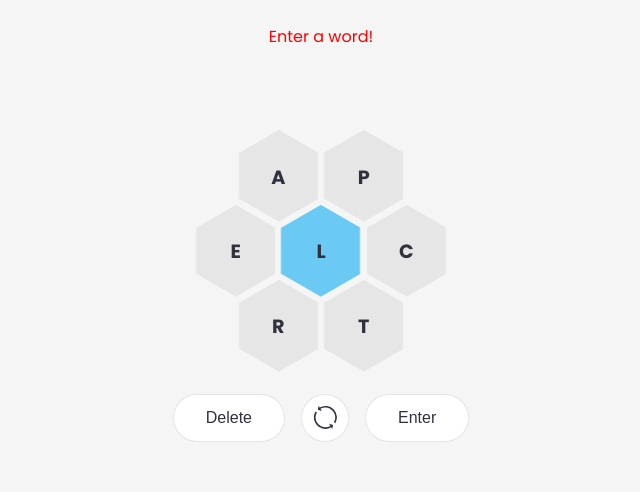
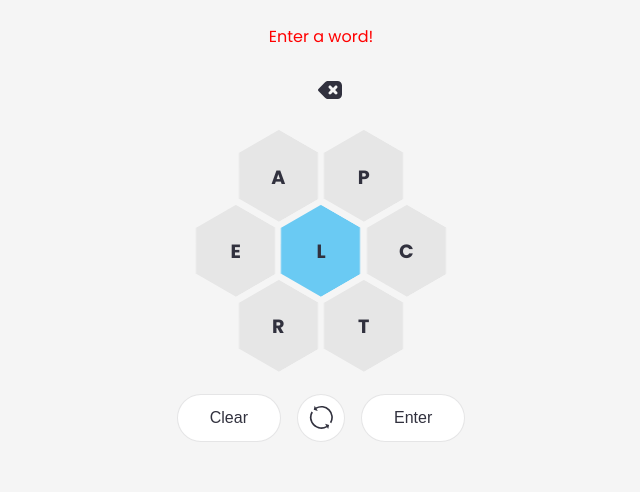
Before and after one commit to melerie/spelling-bee, a React (Create React App) app: page / in a window 1280 px wide. Both pictures are taken after a click on the button "Enter". Shown: the part 168-660 px from the top of the page, without its empty margins (319-959 px from the left). Built offline with nearby package versions, Linux system fonts and the light colour scheme.

Commit message:
Add clear and back button

```diff
--- a/src/globalStyles.ts
+++ b/src/globalStyles.ts
@@ -49,6 +49,7 @@ ${({ theme }) => css`
     background: none;
     border: none;
     cursor: pointer;
+    padding: 0;
 
     &:focus {
       outline: 0;
--- a/src/modules/Game/Game.tsx
+++ b/src/modules/Game/Game.tsx
@@ -79,10 +79,10 @@ export const Game = ({ storedValue, setLocalStorageValue }: Props) => {
   return (
     <Container>
       {Toast}
-      <SpellingInput letters={inputLetters} centerLetter={centerLetter} />
+      <SpellingInput letters={inputLetters} centerLetter={centerLetter} handleDelete={handleDelete} />
       <Hexagons setInputLetters={setInputLetters} hiveLetters={hiveLetters} centerLetter={centerLetter} />
       <Inline>
-        <Button onClick={handleDelete}>Delete</Button>
+        <Button onClick={() => setInputLetters('')}>Clear</Button>
         <RoundButton onClick={handleShuffle}>
           <Shuffle />
         </RoundButton>
--- /dev/null
+++ b/src/modules/Game/components/BackKey.tsx
@@ -0,0 +1,10 @@
+export const BackKey = () => (
+  <svg viewBox="0 0 20 20" fill="none" xmlns="http://www.w3.org/2000/svg">
+    <path
+      fillRule="evenodd"
+      clipRule="evenodd"
+      d="M6.70711 4.87868C7.26972 4.31607 8.03278 4 8.82843 4H15C16.6569 4 18 5.34315 18 7V13C18 14.6569 16.6569 16 15 16H8.82843C8.03278 16 7.26972 15.6839 6.70711 15.1213L2.29289 10.7071C2.10536 10.5196 2 10.2652 2 10C2 9.73478 2.10536 9.48043 2.29289 9.29289L6.70711 4.87868ZM10.7071 7.29289C10.3166 6.90237 9.68342 6.90237 9.29289 7.29289C8.90237 7.68342 8.90237 8.31658 9.29289 8.70711L10.5858 10L9.29289 11.2929C8.90237 11.6834 8.90237 12.3166 9.29289 12.7071C9.68342 13.0976 10.3166 13.0976 10.7071 12.7071L12 11.4142L13.2929 12.7071C13.6834 13.0976 14.3166 13.0976 14.7071 12.7071C15.0976 12.3166 15.0976 11.6834 14.7071 11.2929L13.4142 10L14.7071 8.70711C15.0976 8.31658 15.0976 7.68342 14.7071 7.29289C14.3166 6.90237 13.6834 6.90237 13.2929 7.29289L12 8.58579L10.7071 7.29289Z"
+      fill="currentColor"
+    />
+  </svg>
+)
--- a/src/modules/Game/components/SpellingInput.tsx
+++ b/src/modules/Game/components/SpellingInput.tsx
@@ -1,13 +1,15 @@
 import { Fragment } from 'react'
 import styled, { css, keyframes } from 'styled-components'
 import { lighten } from 'polished'
+import { BackKey } from './BackKey'
 
 type Props = {
   letters: string | undefined
   centerLetter: string
+  handleDelete: VoidFunction
 }
 
-export const SpellingInput = ({ letters, centerLetter }: Props) => {
+export const SpellingInput = ({ letters, centerLetter, handleDelete }: Props) => {
   const isLetterUndefined = letters === undefined
 
   return (
@@ -24,6 +26,11 @@ export const SpellingInput = ({ letters, centerLetter }: Props) => {
       </InputText>
       <Cursor $isLetterUndefined={isLetterUndefined} />
       {isLetterUndefined && <Placeholder>Type or click</Placeholder>}
+      {!isLetterUndefined && (
+        <BackKeyButton onClick={handleDelete}>
+          <BackKey />
+        </BackKeyButton>
+      )}
     </Container>
   )
 }
@@ -83,3 +90,44 @@ const Placeholder = styled.span`
   color: ${({ theme }) => lighten(0.2, theme.textColour)};
   text-align: center;
 `
+
+const tapTarget = css`
+  ${({ theme }) => css`
+    position: relative;
+
+    &:before {
+      content: '';
+      position: absolute;
+      width: 3rem;
+      height: 3rem;
+      top: 50%;
+      left: 50%;
+      transform: translateX(-50%) translateY(-50%);
+      border-radius: 100%;
+      transition: background 0.15s ease;
+    }
+
+    &:active:before {
+      background: ${theme.lightGrey};
+      z-index: 1;
+    }
+  `}
+`
+
+const BackKeyButton = styled.button`
+  ${({ theme }) => css`
+    display: flex;
+    align-items: center;
+    color: ${theme.textColour};
+    margin-left: 10px;
+
+    svg {
+      position: relative;
+      z-index: 2;
+      width: 30px;
+    }
+
+    // Increases the tap target for accessibility
+    ${tapTarget}
+  `}
+`
--- a/src/modules/Game/components/index.ts
+++ b/src/modules/Game/components/index.ts
@@ -1,3 +1,4 @@
+export * from './BackKey'
 export * from './Hexagons'
 export * from './Shuffle'
 export * from './SpellingInput'
```
